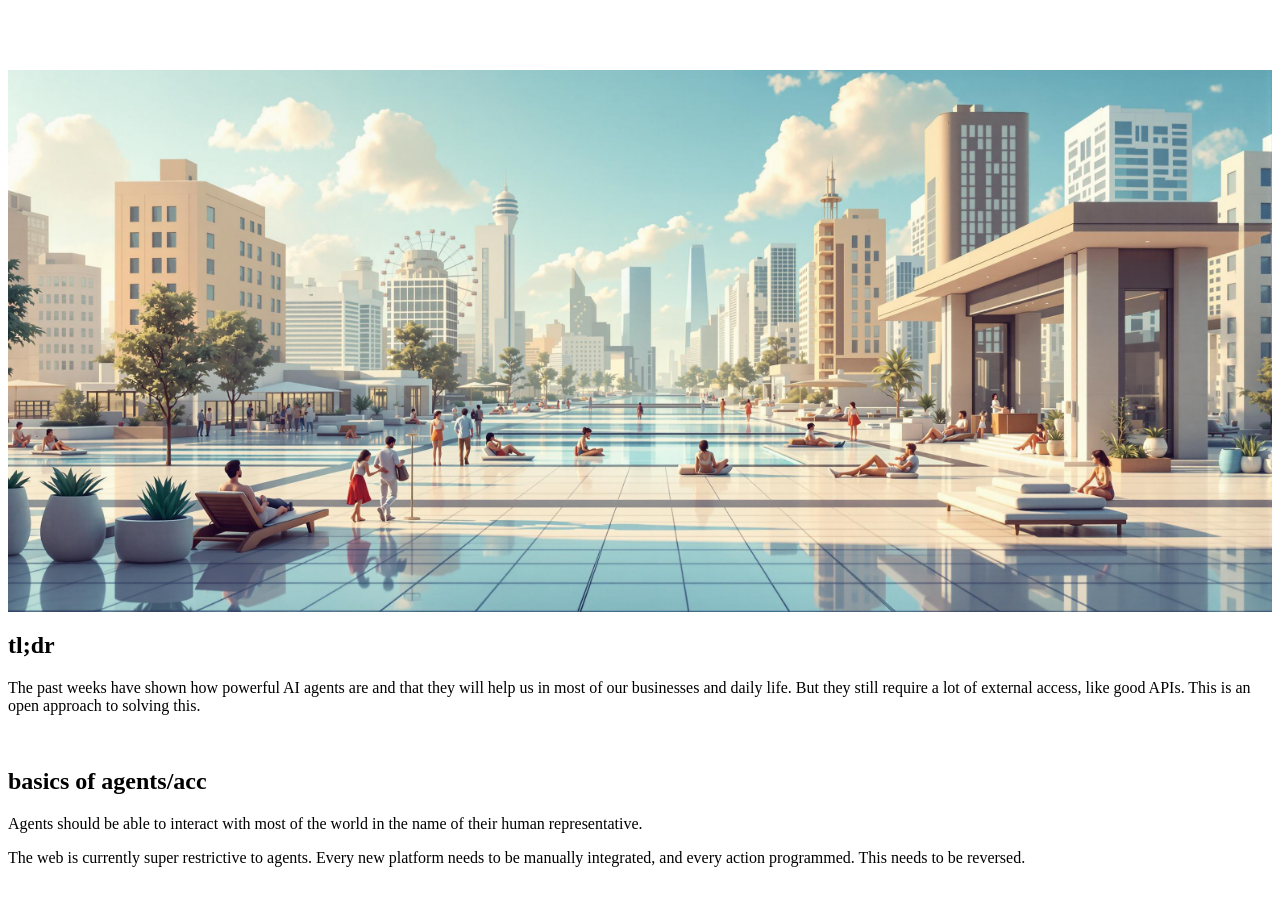
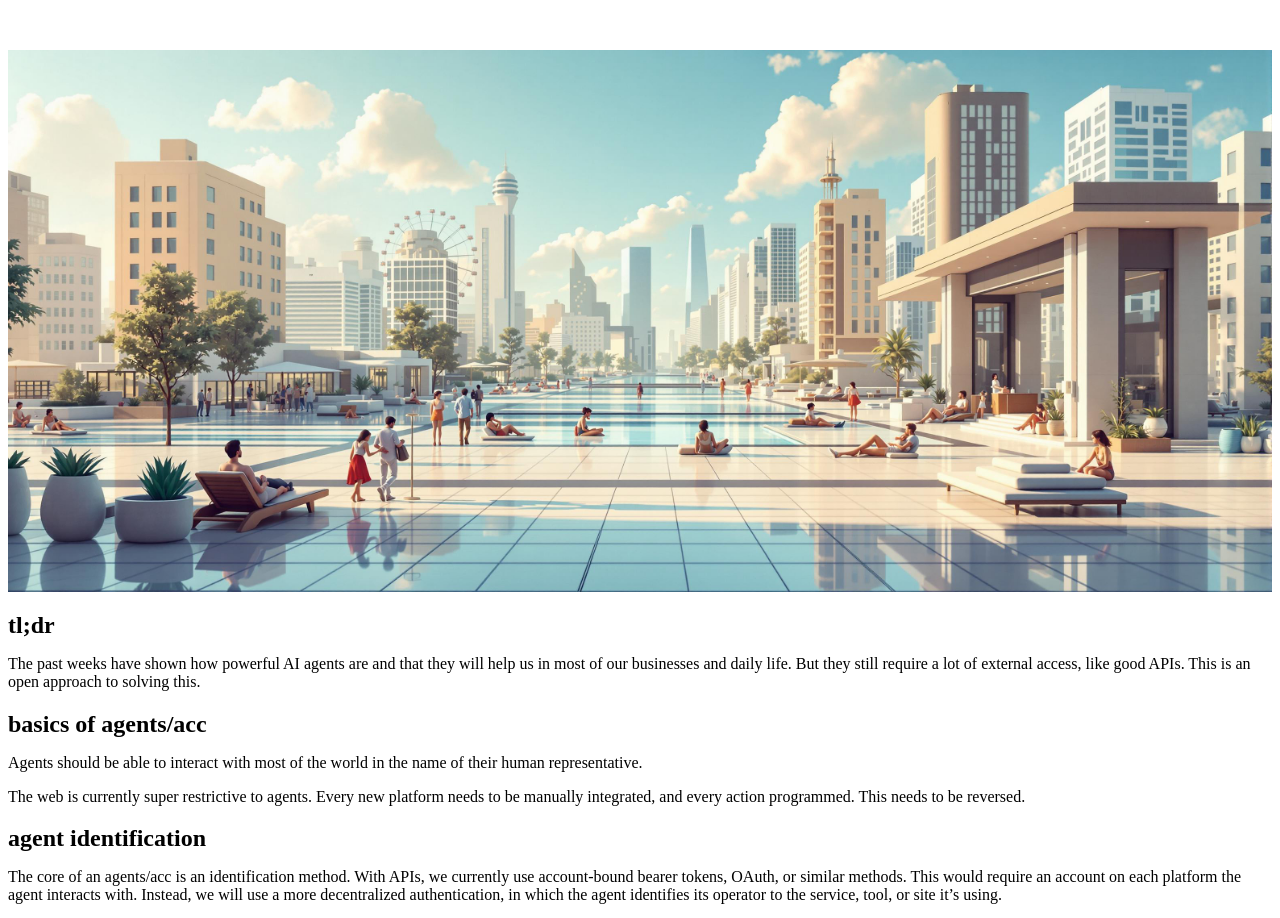
Before and after one commit to 0w9/agents-acc, a website: page index.html in a window 1280 px wide. Shown: the top 918 px of the page. Drawn offline with Linux system fonts and the light colour scheme.

Commit message:
Update index.html

```diff
--- a/index.html
+++ b/index.html
@@ -19,10 +19,10 @@
     hr {
       border: none;
       border-top: 1px solid #ccc;
-      margin: 30px 0;
+      margin: 20px 0;
     }
     .content {
-      margin-top: 70px;
+      margin-top: 50px; /* Reduced from 70px */
     }
     .text-2xl {
       font-size: 1.5rem;
@@ -40,7 +40,13 @@
       margin-bottom: 1.5rem;
     }
     .section {
-      margin-bottom: 30px;
+      margin-bottom: 20px; /* Reduced from 30px */
+    }
+    h2 {
+      margin-bottom: 10px; /* Reduced space after headers */
+    }
+    p {
+      margin-bottom: 15px; /* Adjust spacing after paragraphs */
     }
     .cta {
       margin: 20px 0;
@@ -69,8 +75,6 @@
       But they still require a lot of external access, like good APIs. This is an open approach to solving this.
     </p>
 
-    <br />
-
     <h2>basics of agents/acc</h2>
     <p>
       Agents should be able to interact with most of the world in the name of their human representative.
@@ -78,8 +82,6 @@
     <p>
       The web is currently super restrictive to agents. Every new platform needs to be manually integrated, and every action programmed. This needs to be reversed.
     </p>
-
-    <br />
 
     <h2>agent identification</h2>
     <p>
```
